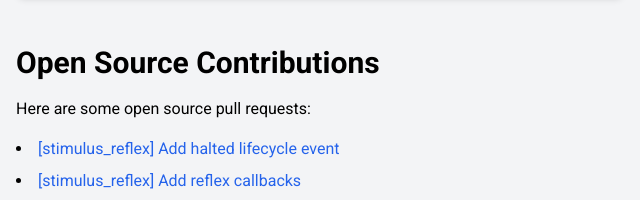
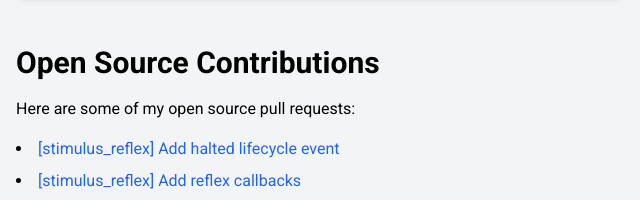
Before and after one commit to websebdev/websebdev.github.io, a plain HTML site: page index.html in a window 1280 px wide. Shown: the part 1032-1232 px from the top of the page, 0-640 px from the left. Drawn offline with nearby package versions, Linux system fonts and the light colour scheme.

Commit message:
Fix test

```diff
--- a/index.html
+++ b/index.html
@@ -81,7 +81,7 @@
 
         <section id="open-source" class="mb-12">
             <h2 class="text-3xl font-bold mb-4">Open Source Contributions</h2>
-            <p class="mb-4">Here are some open source pull requests:</p>
+            <p class="mb-4">Here are some of my open source pull requests:</p>
             <ul class="list-disc list-inside space-y-2">
                 <li>
                     <a href="https://github.com/stimulusreflex/stimulus_reflex/pull/193" target="_blank" class="text-blue-600 hover:text-blue-800">
```
